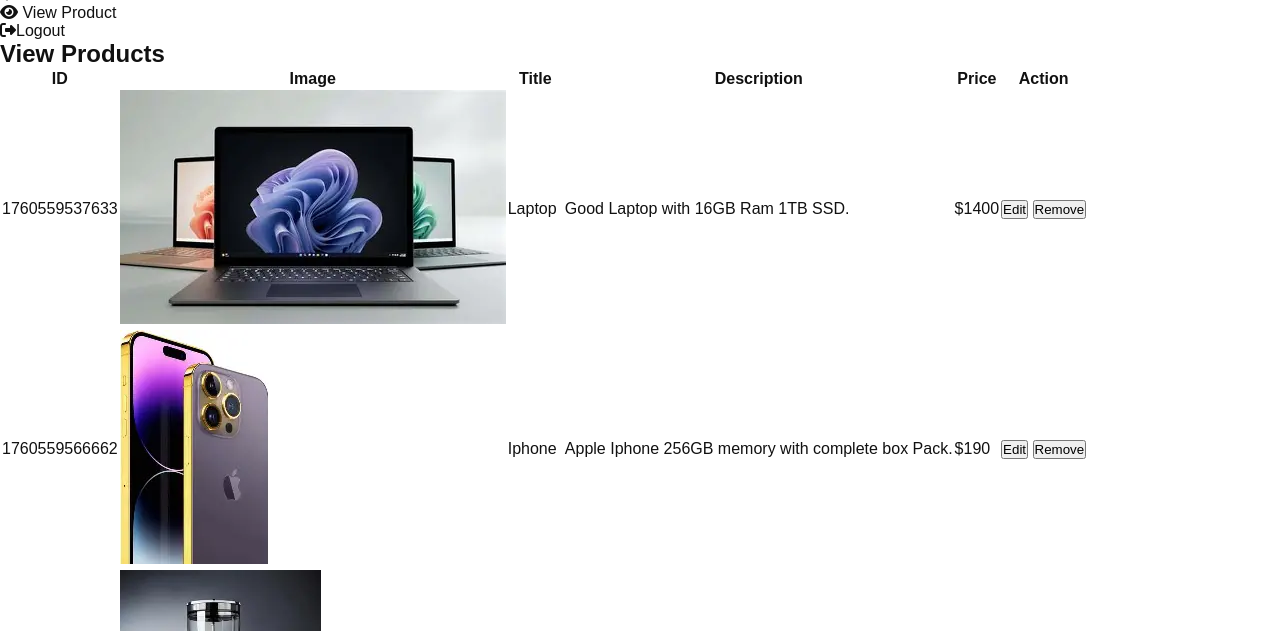
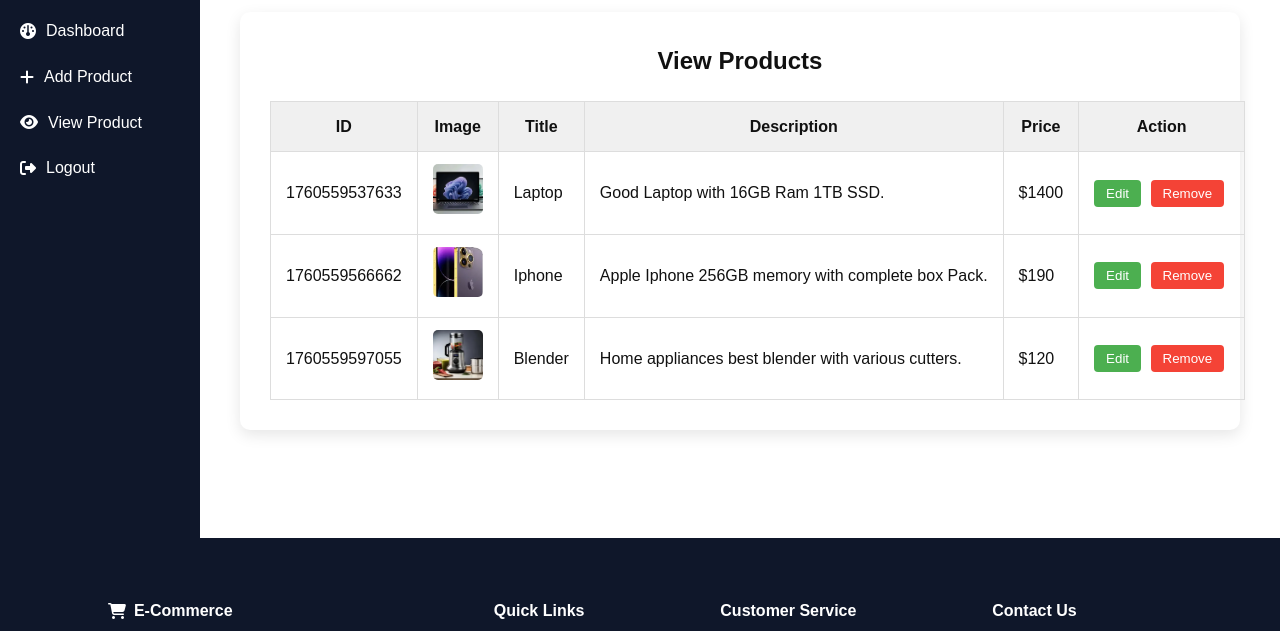
Before and after one commit to mahnor-faisal/Project_CSS, a plain HTML site: page Pages/viewPro.html in a window 1280 px wide. Shown: the part 90-721 px from the top of the page. Drawn offline with Linux system fonts and the light colour scheme; files that its build step writes are made by us from their sources.

Commit message:
final update

```diff
--- a/Pages/viewPro.html
+++ b/Pages/viewPro.html
@@ -7,7 +7,7 @@
 
   <!-- Font Awesome -->
   <link rel="stylesheet" href="https://cdnjs.cloudflare.com/ajax/libs/font-awesome/6.5.1/css/all.min.css" />
-  <link rel="stylesheet" href="./Styles/styles.css" />
+  <link rel="stylesheet" href="../Styles/viewPro.css" />
 </head>
 <body>
 
```
